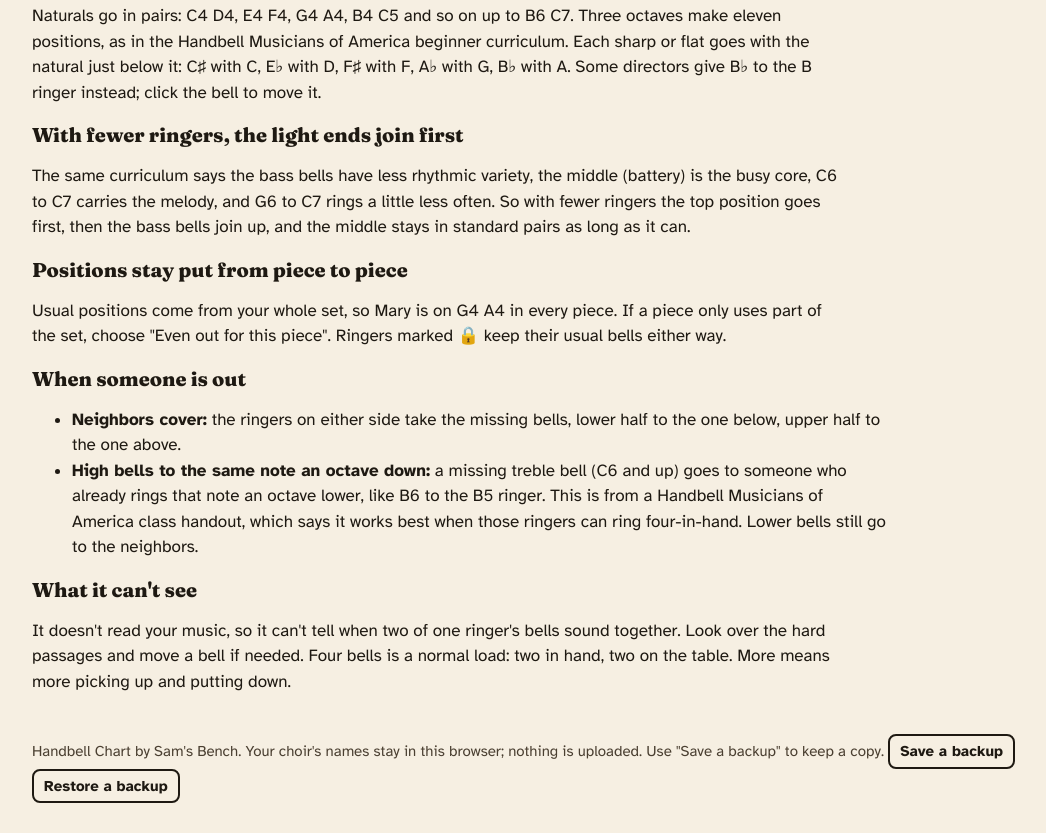
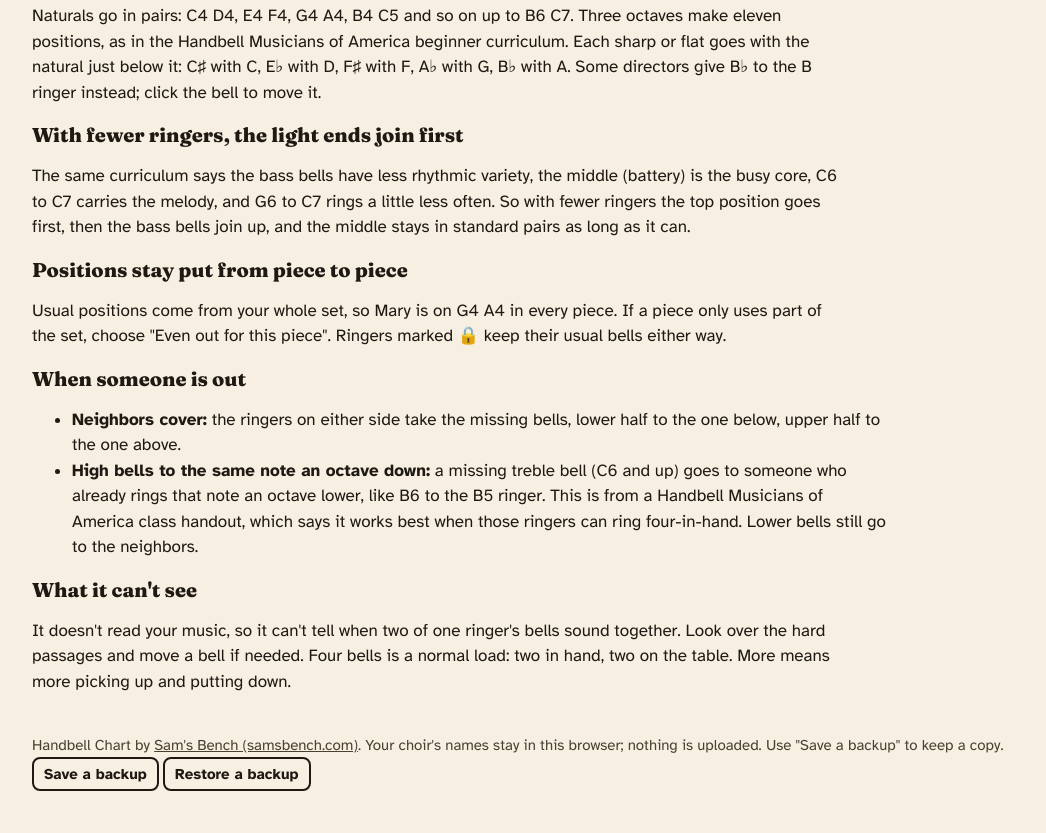
Before and after one commit to aiyoto-myth/handbell-chart, a plain HTML site: page index.html in a window 1280 px wide. Shown: the part 2791-3624 px from the top of the page, without its empty margins (64-1110 px from the left). Drawn offline with Linux system fonts and the light colour scheme.

Commit message:
Footer: link back to samsbench.com (user 11-25: every tool connects to the main site)
Co-Authored-By: Claude Opus 5.5 <noreply@anthropic.com>

```diff
--- a/index.html
+++ b/index.html
@@ -319,7 +319,7 @@ footer{margin:40px 0 30px;color:var(--ink2);font-size:15px}
     </section>
 
     <footer>
-      Handbell Chart by Sam's Bench. Your choir's names stay in this browser; nothing is uploaded. Use "Save a backup" to keep a copy.
+      Handbell Chart by <a href="https://samsbench.com/?via=hb-footer">Sam's Bench (samsbench.com)</a>. Your choir's names stay in this browser; nothing is uploaded. Use "Save a backup" to keep a copy.
       <button class="btn ghost small" id="btnBackup">Save a backup</button> <button class="btn ghost small" id="btnRestore">Restore a backup</button>
     </footer>
   </main>
```
